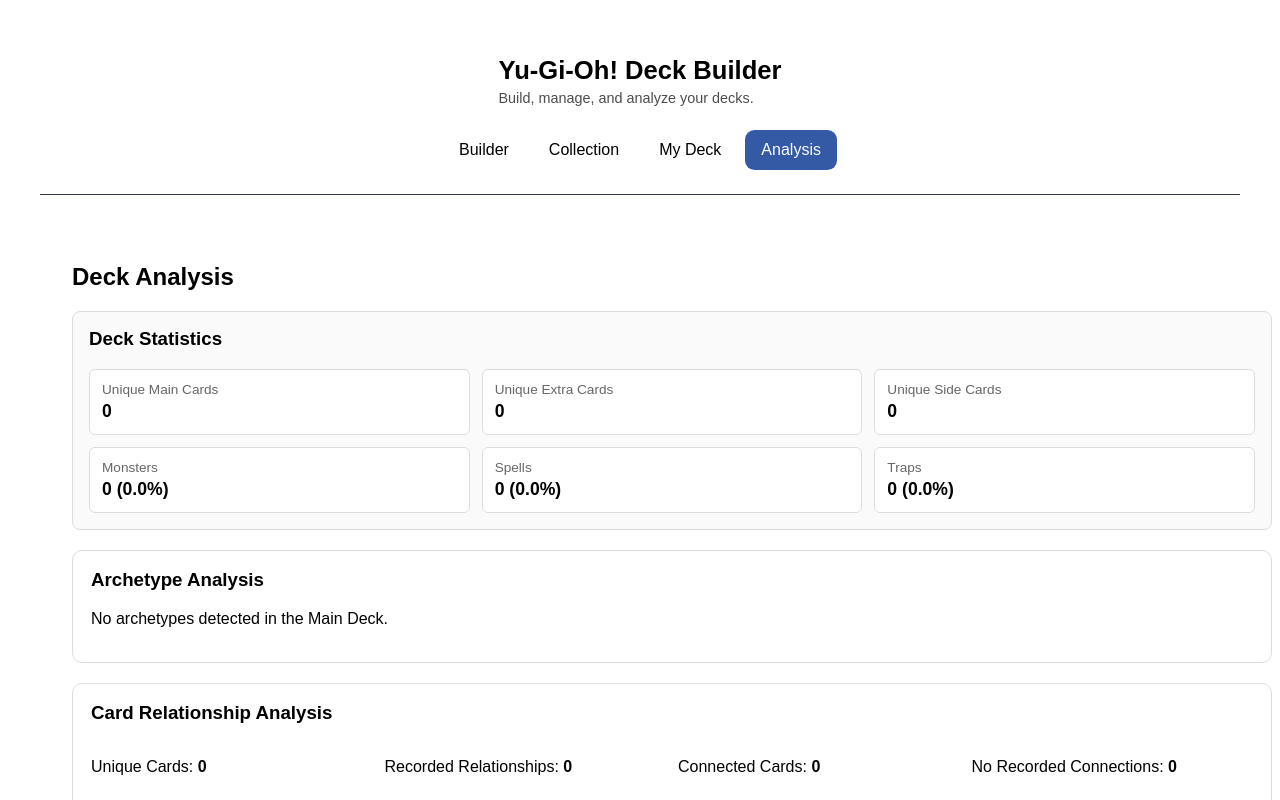
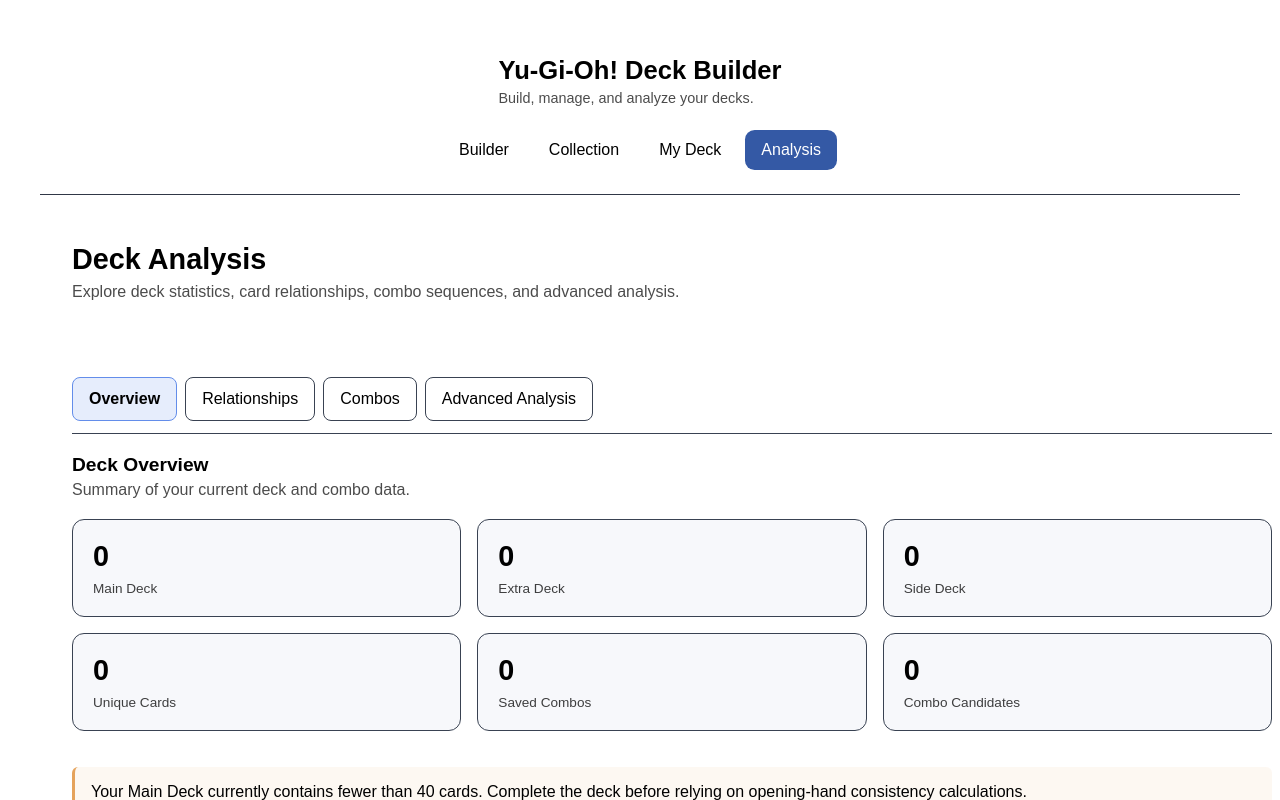
Before and after one commit to AnhTrinh00/Yu-Gi-Oh-Deck-Builder, a React (Vite) app in the folder client/: page /analysis in a window 1280 px wide. Shown: the top 800 px of the page. Built offline with nearby package versions, Linux system fonts and the light colour scheme.

Commit message:
refactor: organize deck analysis into focused tabs

```diff
--- a/client/src/App.css
+++ b/client/src/App.css
@@ -1933,3 +1933,146 @@
     height: 165px;
   }
 }
+
+
+/* ==========================================
+   Phase 3.13.5 — Analysis Workspace
+========================================== */
+
+.analysis-page {
+  display: flex;
+  flex-direction: column;
+  gap: 1.5rem;
+  min-width: 0;
+}
+
+.analysis-page-header h1 {
+  margin: 0 0 0.4rem;
+  font-size: 1.8rem;
+}
+
+.analysis-page-header p {
+  margin: 0;
+  opacity: 0.7;
+}
+
+.analysis-tabs {
+  display: flex;
+  flex-direction: column;
+  gap: 1.25rem;
+  min-width: 0;
+}
+
+.analysis-tab-navigation {
+  display: flex;
+  flex-wrap: wrap;
+  gap: 0.5rem;
+  padding-bottom: 0.75rem;
+  border-bottom: 1px solid #394252;
+}
+
+.analysis-tab-navigation button {
+  padding: 0.75rem 1rem;
+  border: 1px solid #394252;
+  border-radius: 8px;
+  background: transparent;
+  color: inherit;
+  font: inherit;
+  cursor: pointer;
+  transition:
+    background 150ms ease,
+    border-color 150ms ease;
+}
+
+.analysis-tab-navigation button:hover {
+  background: rgba(99, 141, 234, 0.08);
+}
+
+.analysis-tab-navigation button.active {
+  background: rgba(99, 141, 234, 0.16);
+  border-color: #638dea;
+  font-weight: 600;
+}
+
+.analysis-tab-navigation button:focus-visible {
+  outline: 2px solid #638dea;
+  outline-offset: 3px;
+}
+
+.analysis-tab-panel {
+  min-width: 0;
+}
+
+.analysis-section-heading h2 {
+  margin: 0 0 0.35rem;
+  font-size: 1.2rem;
+}
+
+.analysis-section-heading p {
+  margin: 0;
+  opacity: 0.7;
+}
+
+.analysis-overview {
+  display: flex;
+  flex-direction: column;
+  gap: 1.25rem;
+}
+
+.analysis-overview-grid {
+  display: grid;
+  grid-template-columns: repeat(3, minmax(0, 1fr));
+  gap: 1rem;
+}
+
+.analysis-overview-card {
+  display: flex;
+  flex-direction: column;
+  gap: 0.5rem;
+  padding: 1.25rem;
+  border: 1px solid #394252;
+  border-radius: 12px;
+  background: rgba(120, 140, 180, 0.06);
+}
+
+.analysis-overview-card strong {
+  font-size: 1.8rem;
+}
+
+.analysis-overview-card span {
+  font-size: 0.85rem;
+  opacity: 0.75;
+}
+
+.analysis-overview-notice {
+  padding: 1rem;
+  border-left: 3px solid #e5a35c;
+  background: rgba(229, 163, 92, 0.08);
+  border-radius: 6px;
+}
+
+@media (max-width: 760px) {
+  .analysis-overview-grid {
+    grid-template-columns: repeat(2, minmax(0, 1fr));
+  }
+
+  .analysis-tab-navigation {
+    flex-wrap: nowrap;
+    overflow-x: auto;
+    padding-bottom: 1rem;
+  }
+
+  .analysis-tab-navigation button {
+    flex-shrink: 0;
+  }
+}
+
+@media (max-width: 420px) {
+  .analysis-overview-grid {
+    grid-template-columns: 1fr;
+  }
+
+  .analysis-page-header h1 {
+    font-size: 1.5rem;
+  }
+}
--- a/client/src/App.tsx
+++ b/client/src/App.tsx
@@ -68,6 +68,8 @@
 import DeckAnalysisWorkspace from "./components/DeckAnalysisWorkspace";
 import CollectionPage from "./components/collection/CollectionPage";
 import DeckManager from "./components/deck/DeckManager";
+import AnalysisTabs from "./components/analysis/AnalysisTabs";
+import AnalysisOverview from "./components/analysis/AnalysisOverview";
 
 function App() {
   const [searchTerm, setSearchTerm] = useState("");
@@ -616,9 +618,8 @@
     />
   );
 
-  const analysisContent = (
-    <section className="analysis-page">
-      <h2>Deck Analysis</h2>
+  const overviewDetails = (
+    <>
       <div className="deck-statistics">
         <h3>Deck Statistics</h3>
 
@@ -704,7 +705,11 @@
           </div>
         )}
       </div>
+    </>
+  );
 
+  const relationshipsContent = (
+    <>
       <div className="relationship-analysis">
         <h3>Card Relationship Analysis</h3>
 
@@ -1077,7 +1082,11 @@
           </div>
         )}
       </div>
+    </>
+  );
 
+  const combosContent = (
+    <>
       <section className="combo-section">
         <h2>Combo Foundations</h2>
 
@@ -1214,7 +1223,10 @@
           </div>
         )}
       </section>
+    </>
+  );
 
+  const advancedAnalysisContent = (
     <DeckAnalysisWorkspace
       deck={deck}
       collection={collection}
@@ -1223,8 +1235,53 @@
       format="advanced"
       onSaveCombo={handleSaveCombo}
     />
+  );
 
-    </section>
+  const analysisContent = (
+    <div className="analysis-page">
+      <header className="analysis-page-header">
+        <h1>Deck Analysis</h1>
+        <p>
+          Explore deck statistics, card relationships,
+          combo sequences, and advanced analysis.
+        </p>
+      </header>
+
+      <AnalysisTabs
+        tabs={[
+          {
+            id: "overview",
+            label: "Overview",
+            content: (
+              <div className="analysis-overview">
+                <AnalysisOverview
+                  deck={deck}
+                  comboCount={combos.length}
+                  candidateCount={0}
+                />
+
+                {overviewDetails}
+              </div>
+            ),
+          },
+          {
+            id: "relationships",
+            label: "Relationships",
+            content: relationshipsContent,
+          },
+          {
+            id: "combos",
+            label: "Combos",
+            content: combosContent,
+          },
+          {
+            id: "advanced",
+            label: "Advanced Analysis",
+            content: advancedAnalysisContent,
+          },
+        ]}
+      />
+    </div>
   );
 
   return (
--- /dev/null
+++ b/client/src/components/analysis/AnalysisOverview.tsx
@@ -0,0 +1,60 @@
+
+import type { Deck } from "../../models/Deck";
+import { getDeckCardCount } from "../../services/deckService";
+
+interface AnalysisOverviewProps {
+  deck: Deck;
+  comboCount: number;
+  candidateCount: number;
+}
+
+export default function AnalysisOverview({
+  deck,
+  comboCount,
+  candidateCount,
+}: AnalysisOverviewProps) {
+  const mainCount = getDeckCardCount(deck, "main");
+  const extraCount = getDeckCardCount(deck, "extra");
+  const sideCount = getDeckCardCount(deck, "side");
+
+  const uniqueCardIds = new Set(
+    [...deck.main, ...deck.extra, ...deck.side].map(
+      (entry) => entry.card.id
+    )
+  );
+
+  const statistics = [
+    { label: "Main Deck", value: mainCount },
+    { label: "Extra Deck", value: extraCount },
+    { label: "Side Deck", value: sideCount },
+    { label: "Unique Cards", value: uniqueCardIds.size },
+    { label: "Saved Combos", value: comboCount },
+    { label: "Combo Candidates", value: candidateCount },
+  ];
+
+  return (
+    <div className="analysis-overview">
+      <div className="analysis-section-heading">
+        <h2>Deck Overview</h2>
+        <p>Summary of your current deck and combo data.</p>
+      </div>
+
+      <div className="analysis-overview-grid">
+        {statistics.map(({ label, value }) => (
+          <div className="analysis-overview-card" key={label}>
+            <strong>{value}</strong>
+            <span>{label}</span>
+          </div>
+        ))}
+      </div>
+
+      {mainCount < 40 && (
+        <p className="analysis-overview-notice">
+          Your Main Deck currently contains fewer than
+          40 cards. Complete the deck before relying on
+          opening-hand consistency calculations.
+        </p>
+      )}
+    </div>
+  );
+}
--- /dev/null
+++ b/client/src/components/analysis/AnalysisTabs.tsx
@@ -0,0 +1,70 @@
+
+import { useState, type ReactNode } from "react";
+
+export type AnalysisTabId =
+  | "overview"
+  | "relationships"
+  | "combos"
+  | "advanced";
+
+interface AnalysisTab {
+  id: AnalysisTabId;
+  label: string;
+  content: ReactNode;
+}
+
+interface AnalysisTabsProps {
+  tabs: AnalysisTab[];
+  defaultTab?: AnalysisTabId;
+}
+
+export default function AnalysisTabs({
+  tabs,
+  defaultTab = "overview",
+}: AnalysisTabsProps) {
+  const [activeTab, setActiveTab] =
+    useState<AnalysisTabId>(defaultTab);
+
+  const selectedTab =
+    tabs.find((tab) => tab.id === activeTab) ?? tabs[0];
+
+  if (!selectedTab) {
+    return null;
+  }
+
+  return (
+    <div className="analysis-tabs">
+      <div
+        className="analysis-tab-navigation"
+        role="tablist"
+        aria-label="Deck analysis sections"
+      >
+        {tabs.map((tab) => (
+          <button
+            key={tab.id}
+            type="button"
+            id={`analysis-tab-${tab.id}`}
+            role="tab"
+            aria-selected={selectedTab.id === tab.id}
+            aria-controls={`analysis-panel-${tab.id}`}
+            className={
+              selectedTab.id === tab.id ? "active" : ""
+            }
+            onClick={() => setActiveTab(tab.id)}
+          >
+            {tab.label}
+          </button>
+        ))}
+      </div>
+
+      <section
+        id={`analysis-panel-${selectedTab.id}`}
+        role="tabpanel"
+        aria-labelledby={`analysis-tab-${selectedTab.id}`}
+        className="analysis-tab-panel"
+      >
+        {selectedTab.content}
+      </section>
+    </div>
+  );
+}
```
Also changed, not shown: 1 other file (tests, documents, lock files or other folders). Lines whose indentation alone changed are shown as unchanged.
